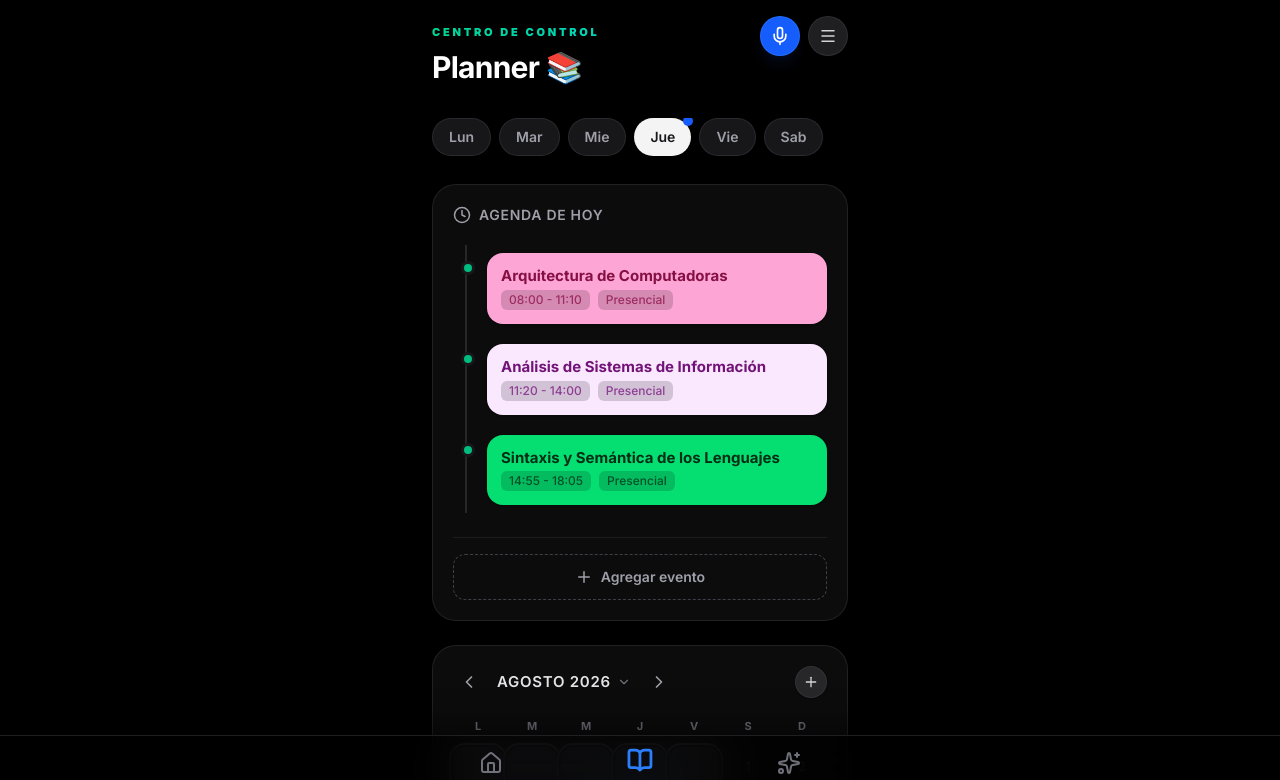
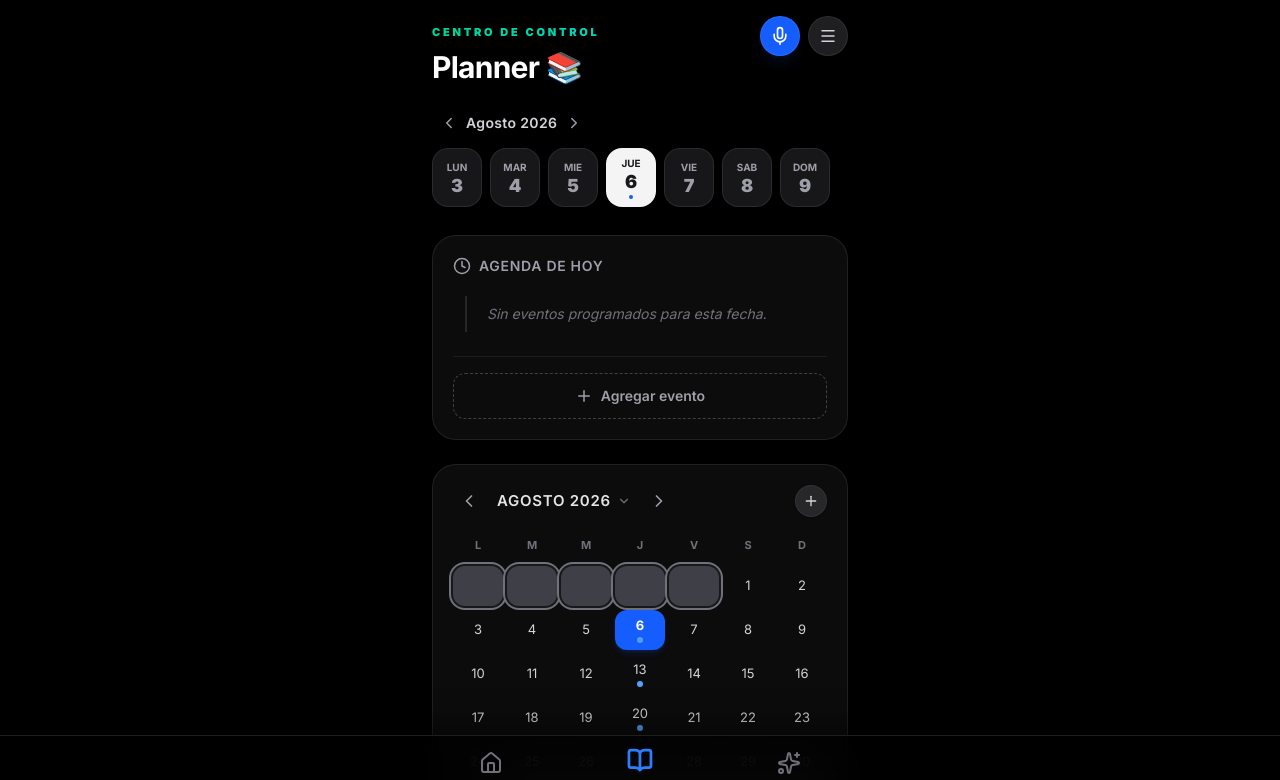
Before and after one commit to aalvaroespinoza/AppHorarios, a Next.js app: page /academia in a window 1280 px wide. Shown: the top 780 px of the page. Built offline with nearby package versions, Linux system fonts and the light colour scheme.

Commit message:
feat(academia): refactor agenda view and page for week-based navigation

```diff
--- a/src/app/academia/page.tsx
+++ b/src/app/academia/page.tsx
@@ -1,9 +1,8 @@
 "use client";
 
 import { useState, useEffect, useRef } from 'react';
-import { motion, AnimatePresence, PanInfo } from 'framer-motion';
-import { Plus, Clock, Trash2, Calendar as CalendarIcon, Timer, DollarSign, X, Check } from 'lucide-react';
-import Link from 'next/link';
+import { motion } from 'framer-motion';
+import { ChevronLeft, ChevronRight } from 'lucide-react';
 import { useAgenda } from '@/hooks/useAgenda';
 import { useEscenario } from '@/hooks/useEscenario';
 import { useFinanzas } from '@/hooks/useFinanzas';
@@ -11,52 +10,75 @@ import type { DayOfWeek } from '@/core/types/common';
 import { MiniCalendar } from '@/features/academia/MiniCalendar';
 import { AgendaView } from '@/features/academia/AgendaView';
 import { FloatingActions } from '@/features/academia/FloatingActions';
-
-const DIAS: DayOfWeek[] = ['lunes', 'martes', 'miercoles', 'jueves', 'viernes', 'sabado'];
-
-function getDiaActualStr(): DayOfWeek {
-  const jsDay = new Date().getDay();
-  const map: Record<number, DayOfWeek> = {
-    1: 'lunes', 2: 'martes', 3: 'miercoles', 4: 'jueves', 5: 'viernes', 6: 'sabado', 0: 'lunes'
-  };
-  return map[jsDay] || 'lunes';
-}
-
 import { BateriaMentalSection } from '@/features/academia/BateriaMentalSection';
 
+// Helper to get monday of current or offset week
+const getMondayOfOffset = (offset: number) => {
+  const dt = new Date();
+  const day = dt.getDay();
+  const diff = dt.getDate() - day + (day === 0 ? -6 : 1) + (offset * 7);
+  return new Date(dt.setDate(diff));
+};
+
 export default function AcademiaPage() {
-  const { diaSeleccionado, setDiaSeleccionado, isMounted } = useEscenario();
+  const { diaSeleccionado, setDiaSeleccionado, isMounted: isEscMounted } = useEscenario();
   const agenda = useAgenda();
   const finanzas = useFinanzas();
 
-  const [diaActual, setDiaActual] = useState<DayOfWeek>('lunes');
-
   const scrollContainerRef = useRef<HTMLDivElement>(null);
 
-  useEffect(() => {
-    setDiaActual(getDiaActualStr());
-  }, []);
+  const [weekOffset, setWeekOffset] = useState(0);
+  const [selectedDateISO, setSelectedDateISO] = useState<string>('');
+  const [todayISO, setTodayISO] = useState<string>('');
 
   useEffect(() => {
-    if (!scrollContainerRef.current) return;
+    const today = new Date();
+    const yyyy = today.getFullYear();
+    const mm = String(today.getMonth() + 1).padStart(2, '0');
+    const dd = String(today.getDate()).padStart(2, '0');
+    const iso = `${yyyy}-${mm}-${dd}`;
+    setTodayISO(iso);
+    if (!selectedDateISO) setSelectedDateISO(iso);
+  }, [selectedDateISO]);
 
-    const activeBtn = scrollContainerRef.current.querySelector('[data-active="true"]') as HTMLButtonElement;
-    if (activeBtn) {
-      const container = scrollContainerRef.current;
-      const scrollLeft = activeBtn.offsetLeft - (container.clientWidth / 2) + (activeBtn.clientWidth / 2);
-      container.scrollTo({
-        left: scrollLeft,
-        behavior: 'smooth'
+  const isMounted = isEscMounted && agenda.isMounted && finanzas.isMounted && todayISO !== '';
+
+  const handleDaySelect = (iso: string, dayName: DayOfWeek) => {
+    setSelectedDateISO(iso);
+    setDiaSeleccionado(dayName);
+  };
+
+  const handleResetWeek = () => {
+    setWeekOffset(0);
+    setSelectedDateISO(todayISO);
+    const day = new Date().getDay();
+    const map: Record<number, DayOfWeek> = { 1: 'lunes', 2: 'martes', 3: 'miercoles', 4: 'jueves', 5: 'viernes', 6: 'sabado', 0: 'domingo' };
+    setDiaSeleccionado(map[day] || 'lunes');
+  };
+
+  // Generate current week array
+  const weekMonday = getMondayOfOffset(weekOffset);
+  const currentWeekDates = Array.from({ length: 7 }, (_, i) => {
+    const d = new Date(weekMonday);
+    d.setDate(weekMonday.getDate() + i);
+    const dayNameMap: DayOfWeek[] = ['lunes', 'martes', 'miercoles', 'jueves', 'viernes', 'sabado', 'domingo'];
+
+    return {
+      dateISO: `${d.getFullYear()}-${String(d.getMonth() + 1).padStart(2, '0')}-${String(d.getDate()).padStart(2, '0')}`,
+      dayName: dayNameMap[i],
+      dayNumber: d.getDate(),
+      monthNumber: d.getMonth() + 1,
+      isToday: `${d.getFullYear()}-${String(d.getMonth() + 1).padStart(2, '0')}-${String(d.getDate()).padStart(2, '0')}` === todayISO
+    };
   });
-    }
-  }, [diaSeleccionado, isMounted]);
 
-  if (!isMounted || !agenda.isMounted || !finanzas.isMounted) return null;
+  const monthName = weekMonday.toLocaleString('es-AR', { month: 'long' });
+  const yearStr = weekMonday.getFullYear();
 
-  const agendaDelDia = agenda.obtenerAgendaDelDia(diaSeleccionado);
-  const esHoy = diaSeleccionado === diaActual;
+  if (!isMounted) return null;
 
-
+  const agendaDelDia = agenda.obtenerAgendaDelDia(selectedDateISO);
+  const esHoy = selectedDateISO === todayISO;
 
   return (
     <motion.div
@@ -78,32 +100,56 @@ export default function AcademiaPage() {
         </h1>
       </header>
 
+      {/* Week Navigator */}
+      <div className="flex flex-col gap-3">
+        <div className="flex items-center justify-between text-zinc-400 px-1">
+          <div className="flex items-center gap-1">
+            <button onClick={() => setWeekOffset(o => o - 1)} className="p-1 hover:bg-zinc-800 rounded-lg">
+              <ChevronLeft size={18} />
+            </button>
+            <h3 className="text-sm font-semibold capitalize tracking-wide text-zinc-300">
+              {monthName} {yearStr}
+            </h3>
+            <button onClick={() => setWeekOffset(o => o + 1)} className="p-1 hover:bg-zinc-800 rounded-lg">
+              <ChevronRight size={18} />
+            </button>
+          </div>
+          {weekOffset !== 0 && (
+            <button onClick={handleResetWeek} className="text-xs font-bold text-blue-400 bg-blue-500/10 px-2 py-1 rounded-md">
+              ESTA SEMANA
+            </button>
+          )}
+        </div>
+
         {/* Day Selector */}
-      <div ref={scrollContainerRef} className="flex gap-2 overflow-x-auto no-scrollbar pb-1 mt-2">
-        {DIAS.map((dia) => {
-          const isHoyReal = dia === diaActual;
+        <div ref={scrollContainerRef} className="flex gap-2 overflow-x-auto no-scrollbar pb-1">
+          {currentWeekDates.map((dayData) => {
+            const isSelected = selectedDateISO === dayData.dateISO;
             return (
               <button
-              key={dia}
-              data-active={diaSeleccionado === dia}
-              onClick={() => setDiaSeleccionado(dia)}
-              className={`relative px-4 py-2 rounded-full text-sm font-semibold transition-all whitespace-nowrap ${
-                diaSeleccionado === dia
+                key={dayData.dateISO}
+                data-active={isSelected}
+                onClick={() => handleDaySelect(dayData.dateISO, dayData.dayName)}
+                className={`flex flex-col items-center justify-center min-w-[50px] py-2 rounded-2xl transition-all ${
+                  isSelected
                     ? 'bg-zinc-100 text-zinc-900 shadow-md'
                     : 'bg-zinc-800/60 text-zinc-400 hover:text-white border border-zinc-700/50'
-              } ${isHoyReal && diaSeleccionado !== dia ? 'border-blue-500/50' : ''}`}
+                } ${dayData.isToday && !isSelected ? 'border-blue-500/50' : ''}`}
               >
-              {dia.charAt(0).toUpperCase() + dia.slice(1, 3)}
-              {isHoyReal && (
-                <span className={`absolute top-0 right-0 -mt-0.5 -mr-0.5 w-2.5 h-2.5 rounded-full ${diaSeleccionado === dia ? 'bg-blue-600' : 'bg-blue-500'}`} />
+                <span className="text-[10px] font-bold uppercase mb-0.5">{dayData.dayName.slice(0, 3)}</span>
+                <span className="text-lg font-black leading-none">{dayData.dayNumber}</span>
+                {dayData.isToday && (
+                  <span className={`w-1 h-1 rounded-full mt-1 ${isSelected ? 'bg-blue-600' : 'bg-blue-400'}`} />
                 )}
               </button>
             );
           })}
         </div>
+      </div>
 
       <AgendaView
-        diaSeleccionado={diaSeleccionado}
+        fechaSeleccionada={selectedDateISO}
+        diaNombre={diaSeleccionado}
         esHoy={esHoy}
         agenda={agenda}
         agendaDelDia={agendaDelDia}
--- a/src/core/types/common.ts
+++ b/src/core/types/common.ts
@@ -8,7 +8,8 @@ export type DayOfWeek =
   | 'miercoles'
   | 'jueves'
   | 'viernes'
-  | 'sabado';
+  | 'sabado'
+  | 'domingo';
 
 /**
  * Turno académico en el que se dicta una materia.
--- a/src/features/academia/AgendaView.tsx
+++ b/src/features/academia/AgendaView.tsx
@@ -3,30 +3,50 @@
 import { useState } from 'react';
 import { motion, AnimatePresence, PanInfo } from 'framer-motion';
 import { Clock, Plus, Trash2 } from 'lucide-react';
-import type { DayOfWeek } from '@/core/types/common';
 import type { useAgenda } from '@/hooks/useAgenda';
 
 interface AgendaViewProps {
-  diaSeleccionado: DayOfWeek;
+  fechaSeleccionada: string;
+  diaNombre: string;
   esHoy: boolean;
   agenda: ReturnType<typeof useAgenda>;
   agendaDelDia: ReturnType<ReturnType<typeof useAgenda>['obtenerAgendaDelDia']>;
 }
 
-export function AgendaView({ diaSeleccionado, esHoy, agenda, agendaDelDia }: AgendaViewProps) {
+export function AgendaView({ fechaSeleccionada, diaNombre, esHoy, agenda, agendaDelDia }: AgendaViewProps) {
   const [mostrarFormEvento, setMostrarFormEvento] = useState(false);
-  const [nuevoEvento, setNuevoEvento] = useState({ titulo: '', horaInicio: '10:00', horaFin: '11:00' });
+  const [nuevoEvento, setNuevoEvento] = useState({
+    titulo: '',
+    fecha: fechaSeleccionada,
+    horaInicio: '10:00',
+    duracion: '60' // minutos
+  });
+
+  // Cuando cambia la fecha seleccionada externamente, actualizamos el form si está cerrado
+  // o lo forzamos.
+  if (nuevoEvento.fecha !== fechaSeleccionada && !mostrarFormEvento) {
+    setNuevoEvento(prev => ({ ...prev, fecha: fechaSeleccionada }));
+  }
 
   const handleAgregarEvento = () => {
-    if (!nuevoEvento.titulo) return;
+    if (!nuevoEvento.titulo || !nuevoEvento.fecha) return;
+
+    // Calcular horaFin basado en duracion
+    const [h, m] = nuevoEvento.horaInicio.split(':').map(Number);
+    const startDate = new Date();
+    startDate.setHours(h, m, 0, 0);
+    startDate.setMinutes(startDate.getMinutes() + parseInt(nuevoEvento.duracion));
+
+    const horaFin = `${String(startDate.getHours()).padStart(2, '0')}:${String(startDate.getMinutes()).padStart(2, '0')}`;
+
     agenda.agregarEvento({
       id: Date.now().toString(),
       titulo: nuevoEvento.titulo,
+      fecha: nuevoEvento.fecha,
       horaInicio: nuevoEvento.horaInicio,
-      horaFin: nuevoEvento.horaFin,
-      dia: diaSeleccionado
+      horaFin: horaFin
     });
-    setNuevoEvento({ titulo: '', horaInicio: '10:00', horaFin: '11:00' });
+    setNuevoEvento({ titulo: '', fecha: fechaSeleccionada, horaInicio: '10:00', duracion: '60' });
     setMostrarFormEvento(false);
   };
 
@@ -36,14 +56,14 @@ export function AgendaView({ diaSeleccionado, esHoy, agenda, agendaDelDia }: Age
         <div className="flex items-center gap-2">
           <Clock size={18} />
           <h2 className="font-semibold text-sm uppercase tracking-wider">
-            {esHoy ? "Agenda de Hoy" : `Agenda del ${diaSeleccionado}`}
+            {esHoy ? "Agenda de Hoy" : `Agenda del ${fechaSeleccionada.split('-').reverse().join('/')}`}
           </h2>
         </div>
       </div>
 
       <div className="relative border-l-2 border-zinc-800 ml-3 pl-5 flex flex-col gap-5 py-2">
         {agendaDelDia.length === 0 ? (
-          <p className="text-zinc-500 text-sm italic">Sin eventos programados para {diaSeleccionado}.</p>
+          <p className="text-zinc-500 text-sm italic">Sin eventos programados para esta fecha.</p>
         ) : (
           agendaDelDia.map((item, idx) => (
             <div key={item.id + idx} className="relative">
@@ -99,21 +119,40 @@ export function AgendaView({ diaSeleccionado, esHoy, agenda, agendaDelDia }: Age
                 onChange={(e) => setNuevoEvento({...nuevoEvento, titulo: e.target.value})}
                 className="bg-zinc-950 border border-zinc-800 rounded-xl px-4 py-3 text-sm text-white focus:outline-none focus:border-emerald-500 transition-colors"
               />
+
               <div className="flex gap-2">
+                <input
+                  type="date"
+                  value={nuevoEvento.fecha}
+                  onChange={(e) => setNuevoEvento({...nuevoEvento, fecha: e.target.value})}
+                  className="flex-[2] bg-zinc-950 border border-zinc-800 rounded-xl px-3 py-3 text-sm text-white focus:outline-none focus:border-emerald-500 [color-scheme:dark]"
+                />
                 <input
                   type="time"
                   value={nuevoEvento.horaInicio}
                   onChange={(e) => setNuevoEvento({...nuevoEvento, horaInicio: e.target.value})}
-                  className="flex-1 bg-zinc-950 border border-zinc-800 rounded-xl px-4 py-3 text-sm text-white focus:outline-none focus:border-emerald-500 transition-colors"
-                />
-                <input
-                  type="time"
-                  value={nuevoEvento.horaFin}
-                  onChange={(e) => setNuevoEvento({...nuevoEvento, horaFin: e.target.value})}
-                  className="flex-1 bg-zinc-950 border border-zinc-800 rounded-xl px-4 py-3 text-sm text-white focus:outline-none focus:border-emerald-500 transition-colors"
+                  className="flex-1 bg-zinc-950 border border-zinc-800 rounded-xl px-3 py-3 text-sm text-white focus:outline-none focus:border-emerald-500 [color-scheme:dark]"
                 />
               </div>
-              <div className="flex gap-2 mt-1">
+
+              <div className="flex flex-col gap-1.5">
+                <label className="text-xs text-zinc-500 font-semibold px-1">Duración</label>
+                <select
+                  value={nuevoEvento.duracion}
+                  onChange={(e) => setNuevoEvento({...nuevoEvento, duracion: e.target.value})}
+                  className="bg-zinc-950 border border-zinc-800 rounded-xl px-4 py-3 text-sm text-white focus:outline-none focus:border-emerald-500"
+                >
+                  <option value="15">15 minutos</option>
+                  <option value="30">30 minutos</option>
+                  <option value="45">45 minutos</option>
+                  <option value="60">1 hora</option>
+                  <option value="90">1 hora y media</option>
+                  <option value="120">2 horas</option>
+                  <option value="180">3 horas</option>
+                </select>
+              </div>
+
+              <div className="flex gap-2 mt-2">
                 <button
                   onClick={() => setMostrarFormEvento(false)}
                   className="flex-1 py-3 text-sm font-semibold text-zinc-400 hover:text-white bg-zinc-800/50 rounded-xl transition-colors"
@@ -130,7 +169,10 @@ export function AgendaView({ diaSeleccionado, esHoy, agenda, agendaDelDia }: Age
             </motion.div>
           ) : (
             <button
-              onClick={() => setMostrarFormEvento(true)}
+              onClick={() => {
+                setNuevoEvento(prev => ({ ...prev, fecha: fechaSeleccionada }));
+                setMostrarFormEvento(true);
+              }}
               className="w-full flex items-center justify-center gap-2 py-3 rounded-xl border border-dashed border-zinc-700 text-zinc-400 hover:text-white hover:border-zinc-500 transition-all text-sm font-semibold hover:bg-zinc-800/30 active:scale-[0.98]"
             >
               <Plus size={18} />
```
Lines whose indentation alone changed are shown as unchanged.
